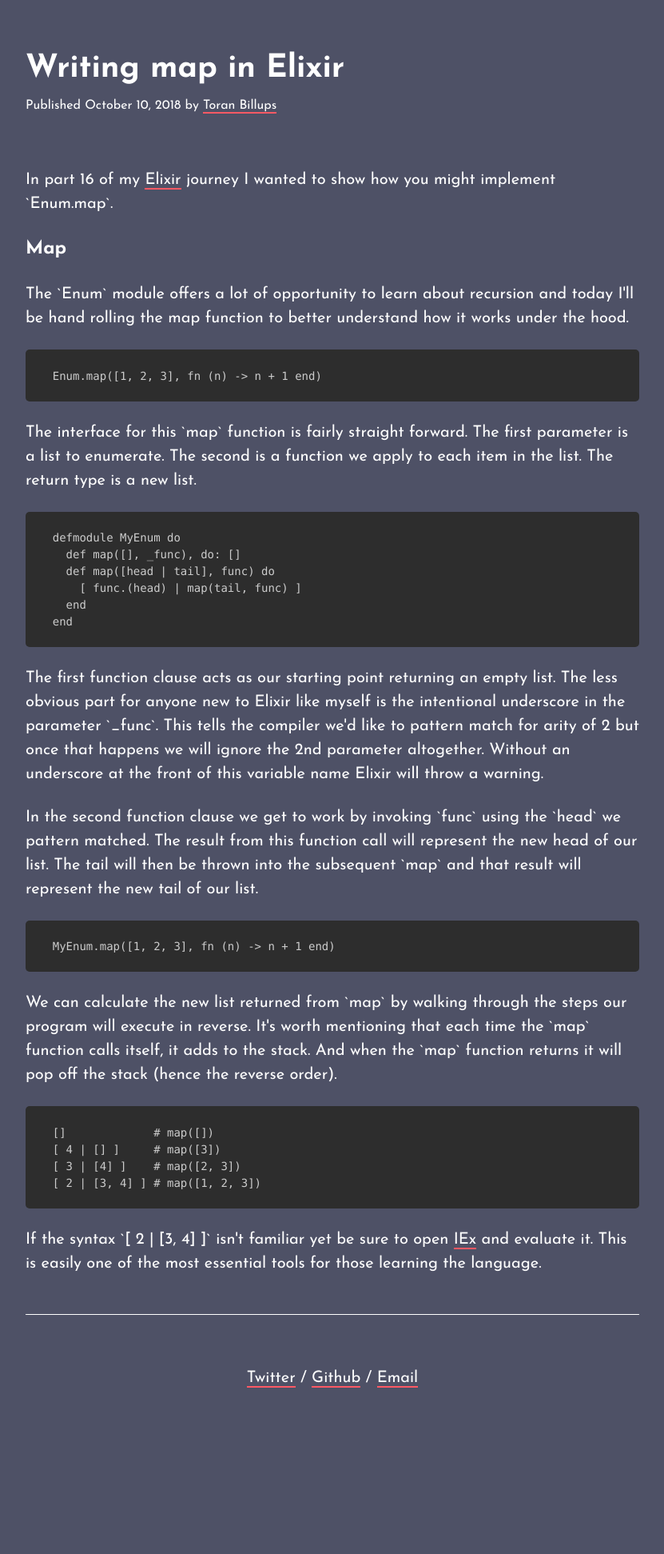
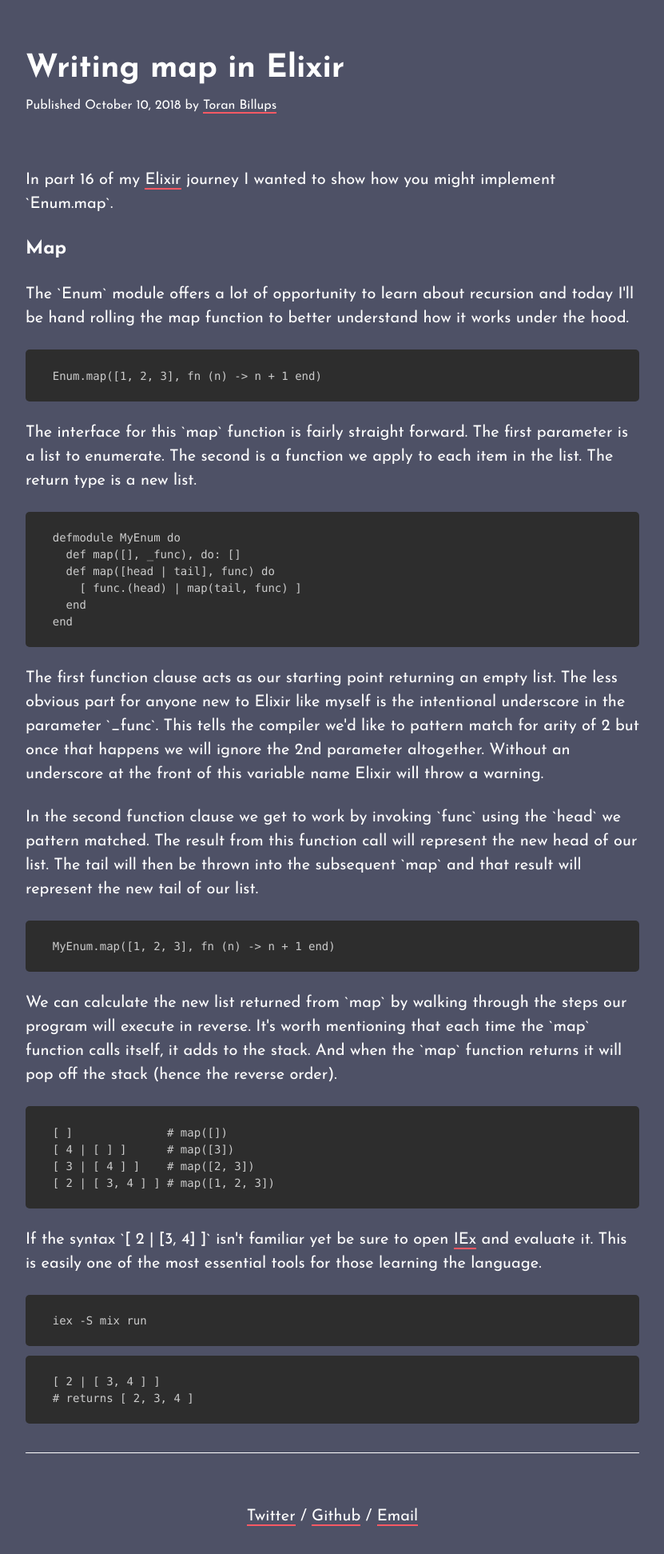
Before and after one commit to toranb/toranb.github.io, a Jekyll site: the page built from _posts/2018-10-10-writing-map-in-elixir.html, in a window 1280 px wide. Shown: the whole page at 80% size, without its empty margins (224-1055 px from the left). Built offline with Jekyll 4.4.1, drawn with Linux system fonts in a browser that asks for light colours; Markdown is read by kramdown in place of the engine named in the settings; before the commit the page ends 1770 px from its top, so only the background shows below that.

Commit message:
added iex command to the map in elixir post

```diff
--- a/_posts/2018-10-10-writing-map-in-elixir.html
+++ b/_posts/2018-10-10-writing-map-in-elixir.html
@@ -43,11 +43,24 @@ categories: blog archive
 
 <div class="highlight" data-language="elixir">
   <pre class="language-elixir">
-    <code class="language-elixir">[]             # map([])</code>
-    <code class="language-elixir">[ 4 | [] ]     # map([3])</code>
-    <code class="language-elixir">[ 3 | [4] ]    # map([2, 3])</code>
-    <code class="language-elixir">[ 2 | [3, 4] ] # map([1, 2, 3])</code>
+    <code class="language-elixir">[ ]              # map([])</code>
+    <code class="language-elixir">[ 4 | [ ] ]      # map([3])</code>
+    <code class="language-elixir">[ 3 | [ 4 ] ]    # map([2, 3])</code>
+    <code class="language-elixir">[ 2 | [ 3, 4 ] ] # map([1, 2, 3])</code>
   </pre>
 </div>
 
 <p>If the syntax `[ 2 | [3, 4] ]` isn't familiar yet be sure to open <a href="https://hexdocs.pm/iex/IEx.html">IEx</a> and evaluate it. This is easily one of the most essential tools for those learning the language.</p>
+
+<div class="highlight" data-language="elixir">
+  <pre class="language-elixir">
+    <code class="language-elixir">iex -S mix run</code>
+  </pre>
+</div>
+
+<div class="highlight" data-language="elixir">
+  <pre class="language-elixir">
+    <code class="language-elixir">[ 2 | [ 3, 4 ] ]</code>
+    <code class="language-elixir"># returns [ 2, 3, 4 ]</code>
+  </pre>
+</div>
```
